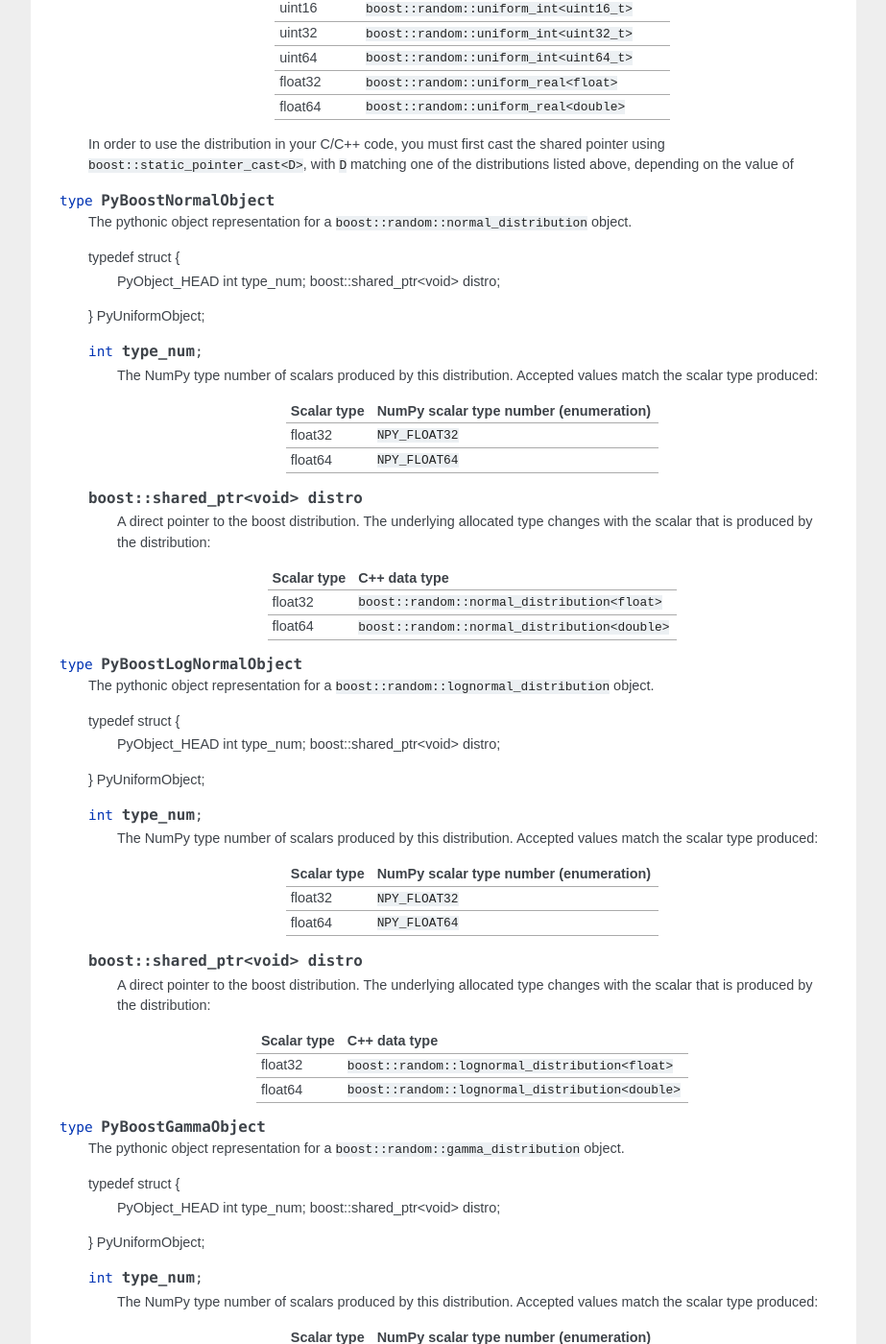
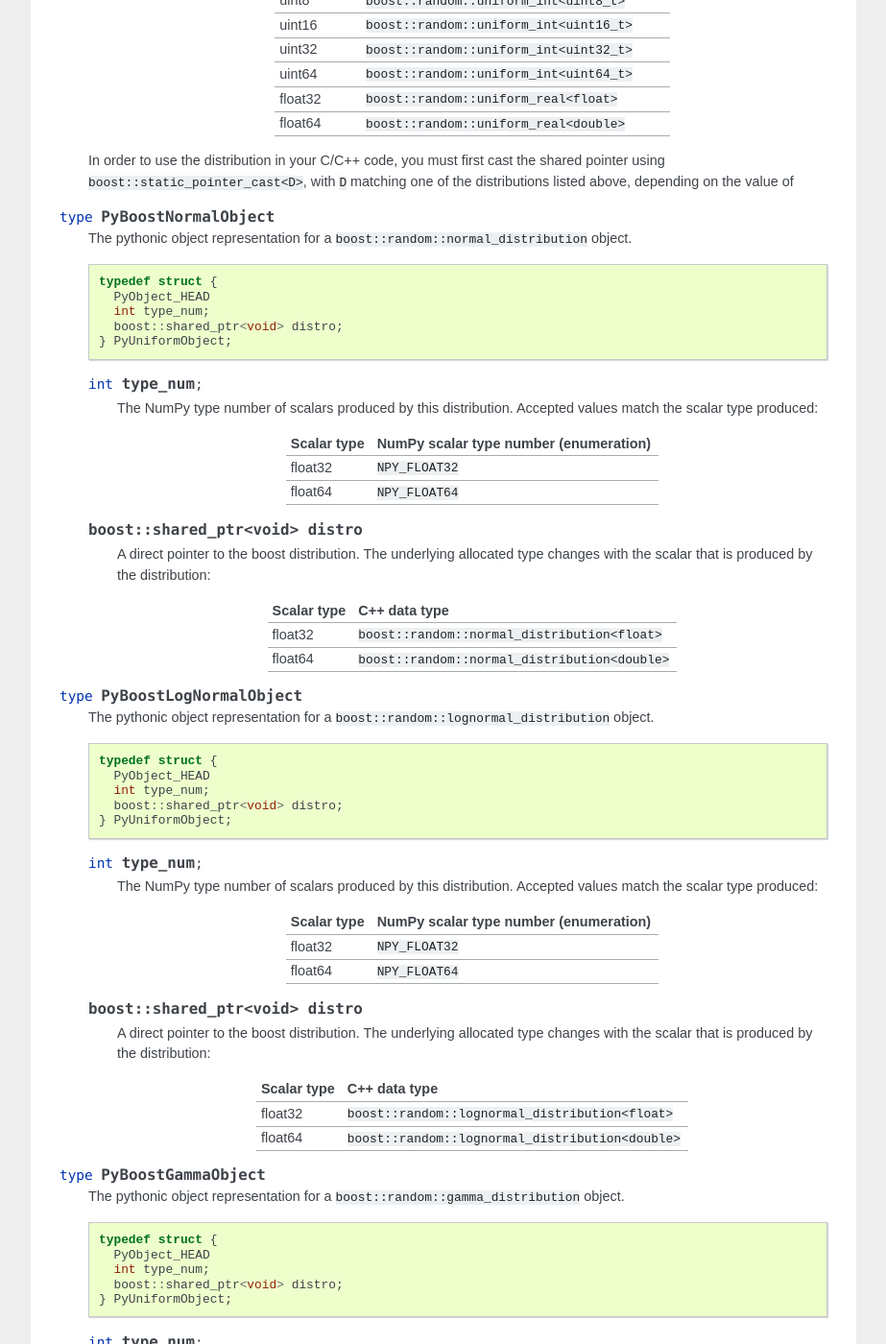
Before and after one commit to bioidiap/bob.core, a Sphinx documentation site: the page built from doc/c_cpp_api.rst, in a window 1280 px wide and 1400 px high, scrolled down 2517 px. Shown: the whole window at 96% size, without its empty margins (198-1121 px from the left). Built offline with Sphinx 7.4.7, drawn with Linux system fonts in a browser that asks for light colours; formulas are drawn with MathJax 3; some of the changed text lies outside the part shown.

Commit message:
Documentation fixes

```diff
--- a/doc/c_cpp_api.rst
+++ b/doc/c_cpp_api.rst
@@ -52,10 +52,12 @@ powerful random number generator available within the Boost_ C++ library.
 
    The pythonic object representation for a ``boost::random::mt19937`` object.
 
-   typedef struct {
-     PyObject_HEAD
-     boost::random::mt19937* rng;
-   } PyBoostMt19937Object;
+   .. code-block:: c
+
+      typedef struct {
+        PyObject_HEAD
+        boost::random::mt19937* rng;
+      } PyBoostMt19937Object;
 
    .. c:member:: boost::random::mt19937* rng
 
@@ -119,11 +121,13 @@ support a different set of scalar types:
    The pythonic object representation for a ``boost::random::uniform_*``
    object.
 
-   typedef struct {
-     PyObject_HEAD
-     int type_num;
-     boost::shared_ptr<void> distro;
-   } PyUniformObject;
+   .. code-block:: c
+
+      typedef struct {
+        PyObject_HEAD
+        int type_num;
+        boost::shared_ptr<void> distro;
+      } PyUniformObject;
 
    .. c:member:: int type_num;
 
@@ -176,11 +180,13 @@ support a different set of scalar types:
    The pythonic object representation for a
    ``boost::random::normal_distribution`` object.
 
-   typedef struct {
-     PyObject_HEAD
-     int type_num;
-     boost::shared_ptr<void> distro;
-   } PyUniformObject;
+   .. code-block:: c
+
+      typedef struct {
+        PyObject_HEAD
+        int type_num;
+        boost::shared_ptr<void> distro;
+      } PyUniformObject;
 
    .. c:member:: int type_num;
 
@@ -211,11 +217,13 @@ support a different set of scalar types:
    The pythonic object representation for a
    ``boost::random::lognormal_distribution`` object.
 
-   typedef struct {
-     PyObject_HEAD
-     int type_num;
-     boost::shared_ptr<void> distro;
-   } PyUniformObject;
+   .. code-block:: c
+
+      typedef struct {
+        PyObject_HEAD
+        int type_num;
+        boost::shared_ptr<void> distro;
+      } PyUniformObject;
 
    .. c:member:: int type_num;
 
@@ -246,11 +254,13 @@ support a different set of scalar types:
    The pythonic object representation for a
    ``boost::random::gamma_distribution`` object.
 
-   typedef struct {
-     PyObject_HEAD
-     int type_num;
-     boost::shared_ptr<void> distro;
-   } PyUniformObject;
+   .. code-block:: c
+
+      typedef struct {
+        PyObject_HEAD
+        int type_num;
+        boost::shared_ptr<void> distro;
+      } PyUniformObject;
 
    .. c:member:: int type_num;
 
@@ -281,11 +291,13 @@ support a different set of scalar types:
    The pythonic object representation for a
    ``boost::random::binomial_distribution`` object.
 
-   typedef struct {
-     PyObject_HEAD
-     int type_num;
-     boost::shared_ptr<void> distro;
-   } PyUniformObject;
+   .. code-block:: c
+
+      typedef struct {
+        PyObject_HEAD
+        int type_num;
+        boost::shared_ptr<void> distro;
+      } PyUniformObject;
 
    .. c:member:: int type_num;
 
--- a/doc/conf.py
+++ b/doc/conf.py
@@ -257,7 +257,7 @@ man_pages = [
 # Default processing flags for sphinx
 autoclass_content = 'both'
 autodoc_member_order = 'bysource'
-autodoc_default_flags = ['members', 'undoc-members', 'special-members', 'inherited-members', 'show-inheritance']
+autodoc_default_flags = ['members', 'undoc-members', 'inherited-members', 'show-inheritance']
 
 def smaller_than(v1, v2):
   """Compares scipy/numpy version numbers"""
--- a/doc/index.rst
+++ b/doc/index.rst
@@ -34,8 +34,8 @@ Reference
 .. toctree::
    :maxdepth: 2
 
+   py_api
    c_cpp_api
-   py_api
 
 Indices and tables
 ------------------
```
Also changed, not shown: other parts of doc/c_cpp_api.rst (+2 -0 lines), doc/py_api.rst (+9 -4 lines), 1 other file.
